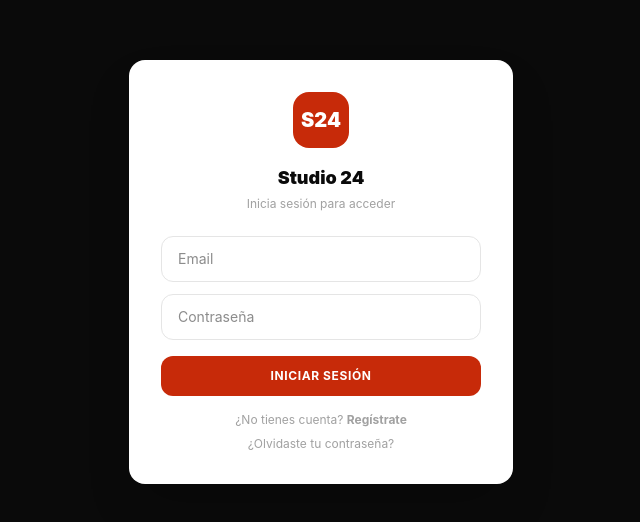
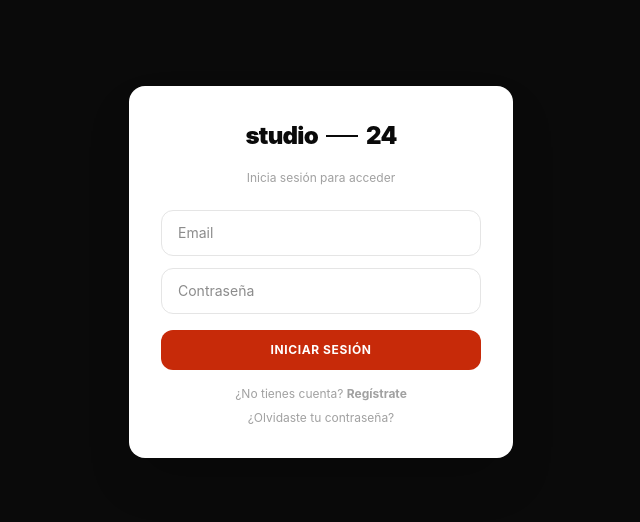
Before and after one commit to Alonsojc/studio24, a Next.js app: page / in a window 1280 px wide. Shown: the part 128-650 px from the top of the page, without its empty margins (319-959 px from the left). Built offline with nearby package versions, Linux system fonts and the light colour scheme; no server answers.

Commit message:
brand: actualizar logo a diseño real (studio —— 24)
- Sidebar: logo con línea conectora, lowercase, fondo oscuro
- AuthGate: mismo estilo en pantalla de login
- Favicon: s—24 en fondo negro

https://claude.ai/code/session_01Mxzk2Srf3rerRjqx63t1fw

```diff
--- a/src/components/AuthGate.tsx
+++ b/src/components/AuthGate.tsx
@@ -122,10 +122,11 @@ export default function AuthGate({ children }: { children: React.ReactNode }) {
       <div className="bg-white rounded-2xl p-8 w-full max-w-sm shadow-2xl">
         {/* Logo */}
         <div className="text-center mb-6">
-          <div className="w-14 h-14 rounded-2xl bg-[#c72a09] text-white flex items-center justify-center text-xl font-black mx-auto mb-4">
-            S24
+          <div className="flex items-center justify-center gap-0 mb-4">
+            <span className="text-[24px] font-black tracking-[-0.03em] text-[#0a0a0a] lowercase">studio</span>
+            <span className="h-[1.5px] bg-[#0a0a0a] mx-2 w-8" />
+            <span className="text-[24px] font-black tracking-[-0.03em] text-[#0a0a0a]">24</span>
           </div>
-          <h1 className="text-lg font-black text-[#0a0a0a]">Studio 24</h1>
           <p className="text-xs text-neutral-400 mt-1">
             {view === 'login' && 'Inicia sesión para acceder'}
             {view === 'register' && 'Crea tu cuenta'}
--- a/src/components/Sidebar.tsx
+++ b/src/components/Sidebar.tsx
@@ -254,11 +254,11 @@ export default function Sidebar() {
     <>
       {/* Logo */}
       <Link href="/" onClick={() => setMobileOpen(false)} className="block px-7 pt-8 pb-5 hover:opacity-80 transition-opacity">
-        <div className="flex items-baseline gap-0">
-          <span className="text-[28px] font-black tracking-[-0.06em] text-white uppercase">STUDIO</span>
-          <span className="text-[28px] font-black tracking-[-0.06em] text-[#c72a09]">24</span>
+        <div className="flex items-center gap-0">
+          <span className="text-[22px] font-black tracking-[-0.03em] text-white lowercase">studio</span>
+          <span className="flex-1 h-[1.5px] bg-white mx-2 min-w-[30px]" />
+          <span className="text-[22px] font-black tracking-[-0.03em] text-white">24</span>
         </div>
-        <div className="w-8 h-[2px] bg-[#c72a09] mt-2" />
       </Link>
 
       {/* Search */}
```
Also changed, not shown: public/favicon.svg.
